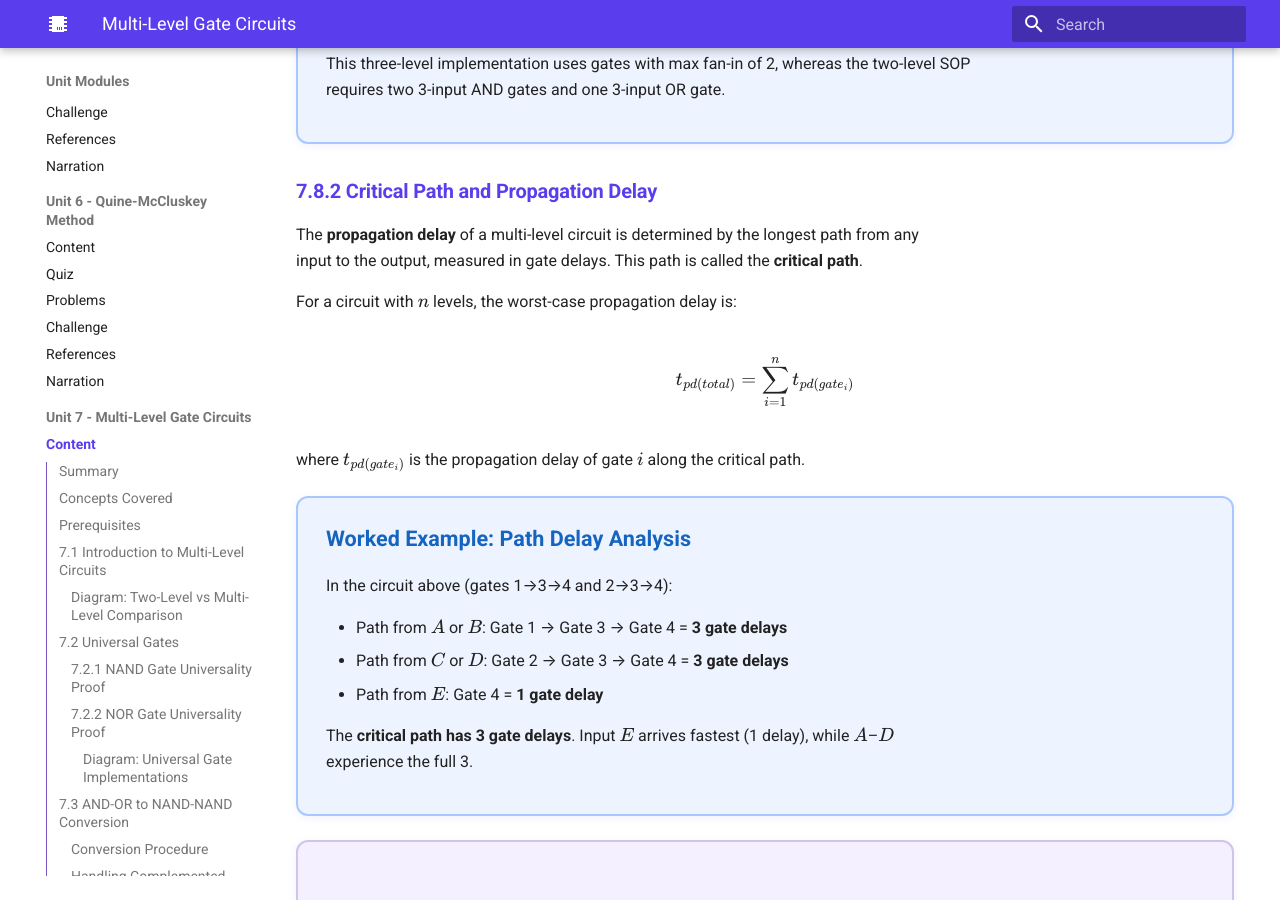
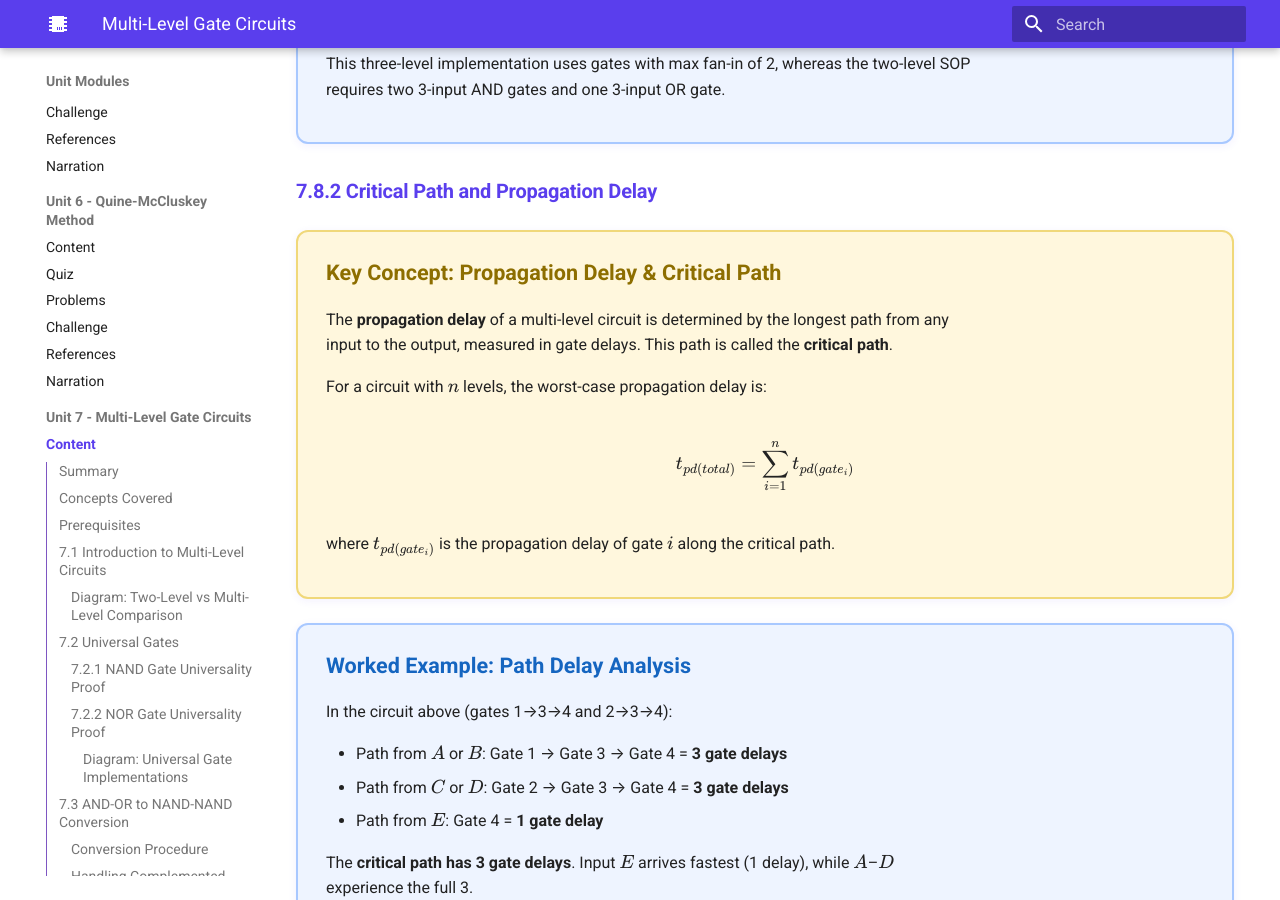
Before and after one commit to Nati-123/intelligent-textbook-ee2301, an MkDocs documentation site: the page built from docs/unit7-multi-level-gates/index.md, in a window 1280 px wide and 900 px high, scrolled down 17536 px. Built offline with MkDocs 1.6.1 and Material for MkDocs 9.7.7, drawn with Linux system fonts in a browser that asks for light colours; nearby versions of some CDN libraries.

Commit message:
Restyle section 7.8.2: wrap propagation delay formula in yellow concept box
Co-Authored-By: Claude Opus 4.6 <noreply@anthropic.com>

```diff
--- a/docs/unit7-multi-level-gates/index.md
+++ b/docs/unit7-multi-level-gates/index.md
@@ -803,6 +803,10 @@ This three-level implementation uses gates with max fan-in of 2, whereas the two
 
 <h3 style="color: #5A3EED;">7.8.2 Critical Path and Propagation Delay</h3>
 
+<div markdown style="background: #FFF7DD; border: 2px solid #F0D87A; border-radius: 12px; padding: 24px 28px; margin: 1.2rem 0; box-shadow: 0 2px 8px rgba(90,61,237,0.07);">
+
+<p style="color: #8D6E00; font-weight: 700; font-size: 1.08rem; margin-top: 0; margin-bottom: 14px;">Key Concept: Propagation Delay &amp; Critical Path</p>
+
 The **propagation delay** of a multi-level circuit is determined by the longest path from any input to the output, measured in gate delays. This path is called the **critical path**.
 
 For a circuit with $n$ levels, the worst-case propagation delay is:
@@ -810,6 +814,8 @@ For a circuit with $n$ levels, the worst-case propagation delay is:
 $$t_{pd(total)} = \sum_{i=1}^{n} t_{pd(gate_i)}$$
 
 where $t_{pd(gate_i)}$ is the propagation delay of gate $i$ along the critical path.
+
+</div>
 
 <div markdown style="background: #EEF4FF; border: 2px solid #A8C8FF; border-radius: 12px; padding: 24px 28px; margin: 1.2rem 0; box-shadow: 0 2px 8px rgba(90,61,237,0.07);">
 
```
